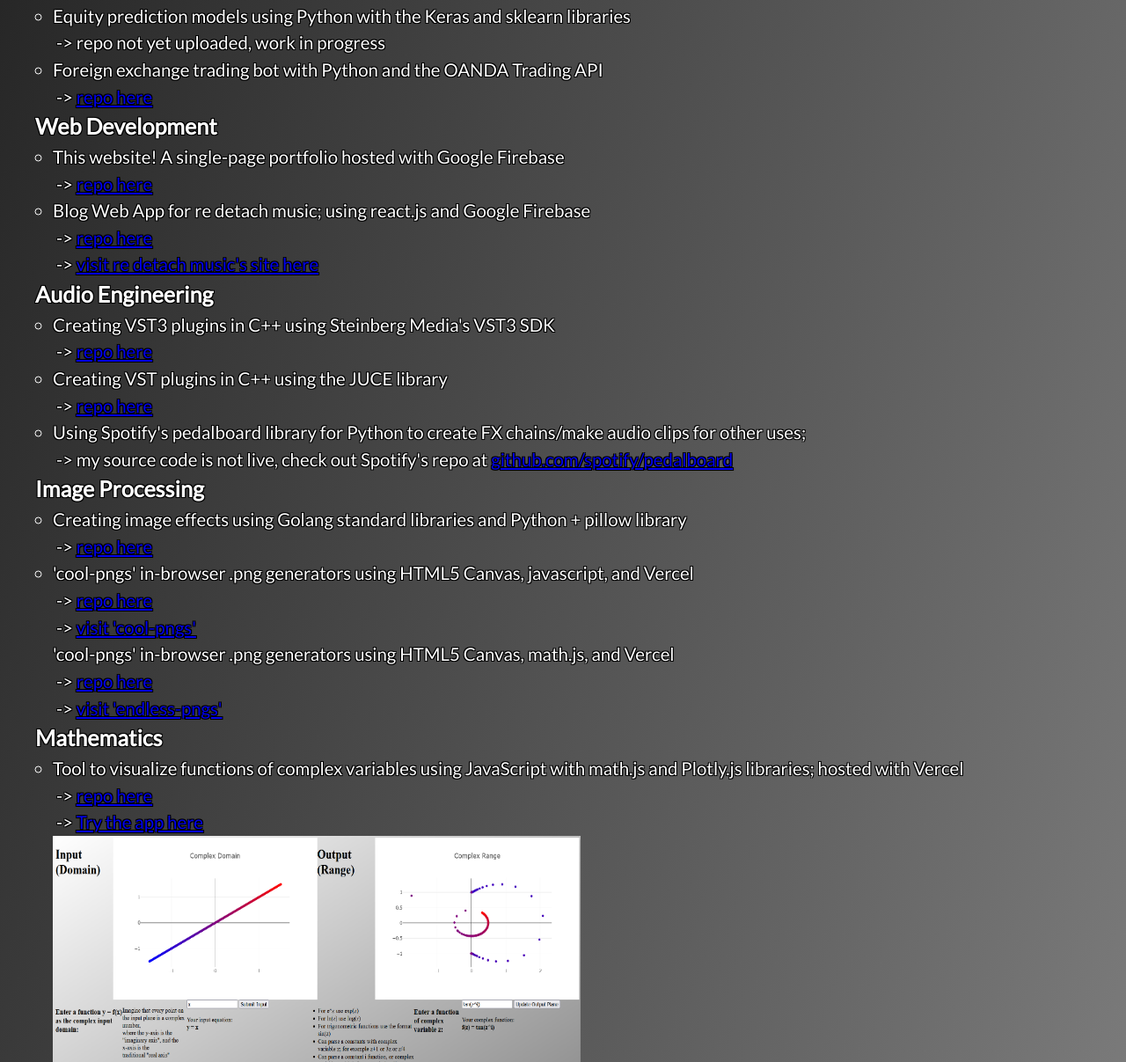
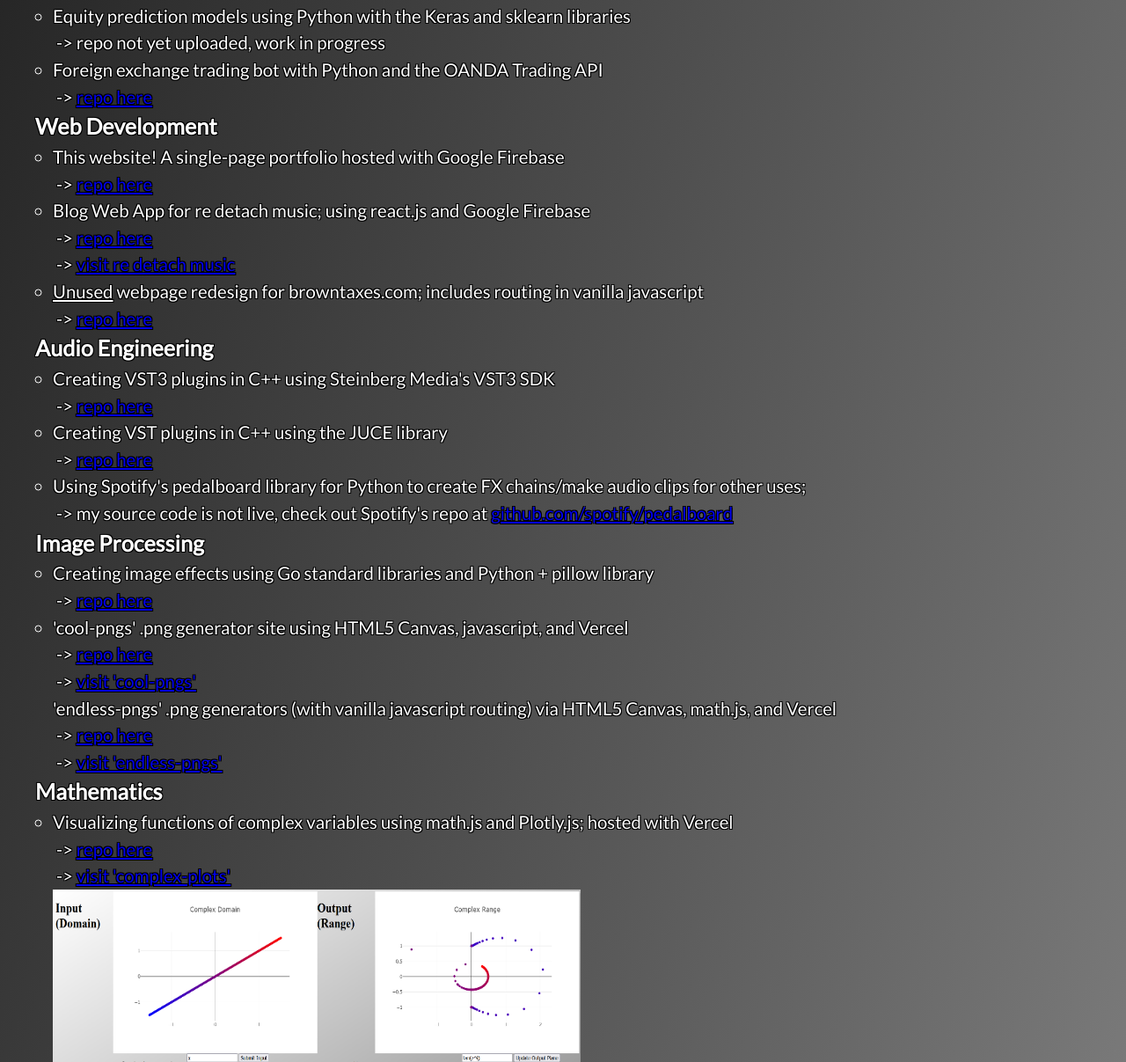
Before and after one commit to rolinmb/rmb-portfolio, a plain HTML site: page public/index.html in a window 1280 px wide. Shown: the part 2526-3733 px from the top of the page at 88% size. Drawn offline with Linux system fonts and the light colour scheme.

Commit message:
adding more project information before visual overhaul

```diff
--- a/public/index.html
+++ b/public/index.html
@@ -87,7 +87,7 @@
 					<li><b><i>Operating Systems: </i></b>Windows, Linux, macOS, chromeOS</li>
 					<li><b><i>Programming Languages: </i></b>C, C++, C#, Go, Java, JavaScript, MATLAB, Python, SQL</li>
 					<li><b><i>Software Utilities: </i></b>GitHub, Elcipse IDE for Java, Microsoft Office/365, Visual Studio, PowerShell, Bash</li>
-					<li><b><i>University Coursework: </i></b>Algorithms Analysis, Calculus, Differential Equations, Linear Algebra, Numerical Analysis, Object-Oriented Programming, User Interfaces</li>
+					<li><b><i>University Coursework: </i></b>Algorithms Analysis, Calculus, Differential Equations, Linear Algebra, Numerical Analysis, Object-Oriented Programming, User Interfaces, Calculus of Complex Numbers</li>
 				</ul>
 			</div>
 			<div class="text-content" id="projects">
@@ -129,7 +129,11 @@
 								<p>Blog Web App for re detach music; using react.js and Google Firebase</p>
 								&nbsp;-> <a href="https://github.com/rolinmb">repo here</a>
 								<br />
-								&nbsp;-> <a href="https://redetach-music.web.app">visit re detach music's site here</a>
+								&nbsp;-> <a href="https://redetach-music.web.app">visit re detach music</a>
+							</li>
+							<li>
+								<p><u>Unused</u> webpage redesign for browntaxes.com; includes routing in vanilla javascript</p>
+								&nbsp;-> <a href="https://github.com/rolinmb/brwn">repo here</a>
 							</li>
 						</ul>
 					</li>
@@ -154,16 +158,16 @@
 						<h2>Image Processing</h2>
 						<ul class="projects-sublist">
 							<li>
-								<p>Creating image effects using Golang standard libraries and Python + pillow library</p>
+								<p>Creating image effects using Go standard libraries and Python + pillow library</p>
 								&nbsp;-> <a href="https://github.com/rolinmb/img-process">repo here</a>
 							</li>
 							<li>
-								<p>'cool-pngs' in-browser .png generators using HTML5 Canvas, javascript, and Vercel</p>
+								<p>'cool-pngs' .png generator site using HTML5 Canvas, javascript, and Vercel</p>
 								&nbsp;-> <a href="https://github.com/rolinmb/cool-pngs">repo here</a>
 								<br />
 								&nbsp;-> <a href="https://cool-pngs.vercel.app">visit 'cool-pngs'</a>
 								<br />
-								<p>'cool-pngs' in-browser .png generators using HTML5 Canvas, math.js, and Vercel</p>
+								<p>'endless-pngs' .png generators (with vanilla javascript routing) via HTML5 Canvas, math.js, and Vercel</p>
 								&nbsp;-> <a href="https://github.com/rolinmb/endless-pngs">repo here</a>
 								<br />
 								&nbsp;-> <a href="https://endless-pngs.vercel.app">visit 'endless-pngs'</a>
@@ -174,10 +178,10 @@
 						<h2>Mathematics</h2>
 						<ul class="projects-sublist">
 							<li>
-								<p>Tool to visualize functions of complex variables using JavaScript with math.js and Plotly.js libraries; hosted with Vercel</p>
+								<p>Visualizing functions of complex variables using math.js and Plotly.js; hosted with Vercel</p>
 								&nbsp;-> <a href="github.com/rolinmb/complex-plots">repo here</a>
 								<br />
-								&nbsp;-> <a href="https://complex-plots.vercel.app/">Try the app here</a>
+								&nbsp;-> <a href="https://complex-plots.vercel.app/">visit 'complex-plots'</a>
 								<br />
 								<img src="static/img/complex_plots_preview.png" style="width: 600px; height: 300px;">
 							</li>
```
